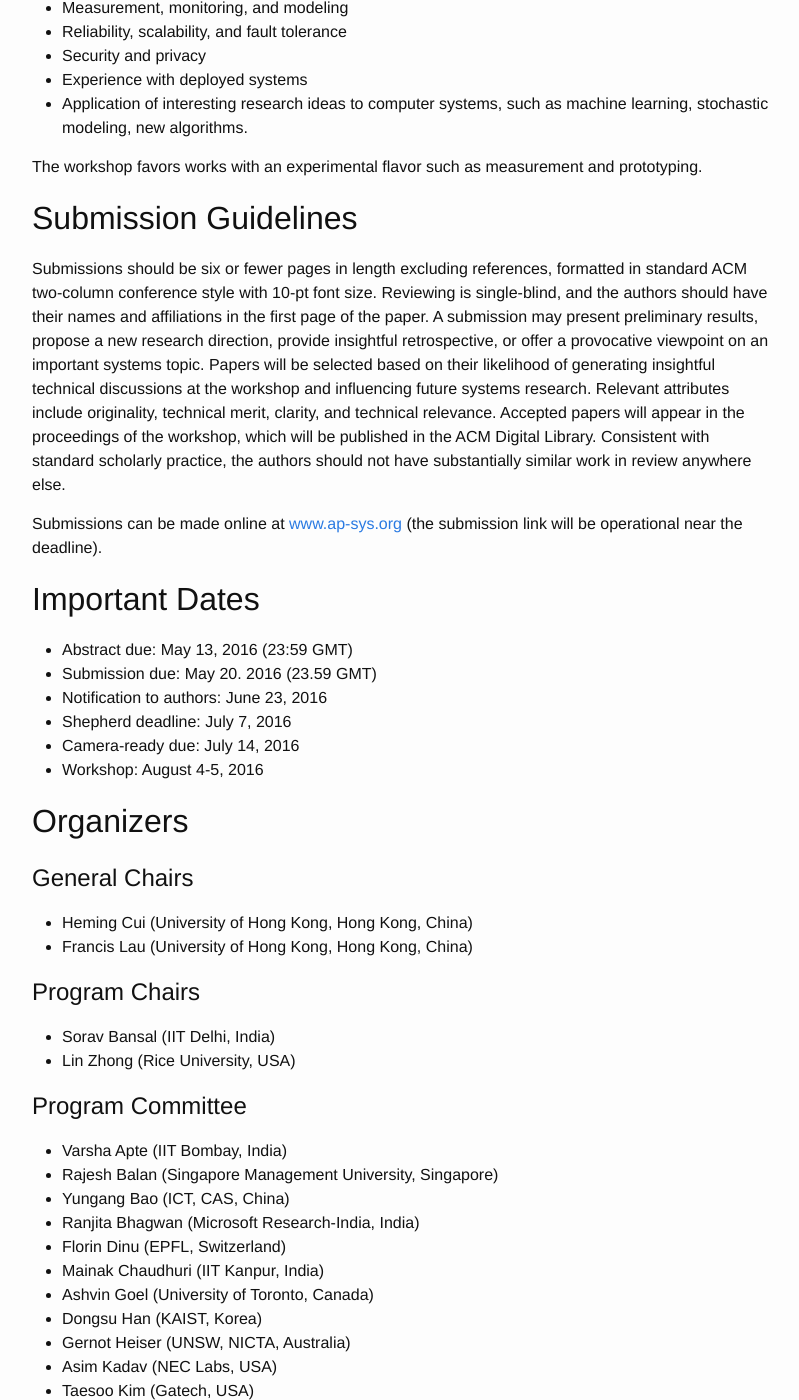
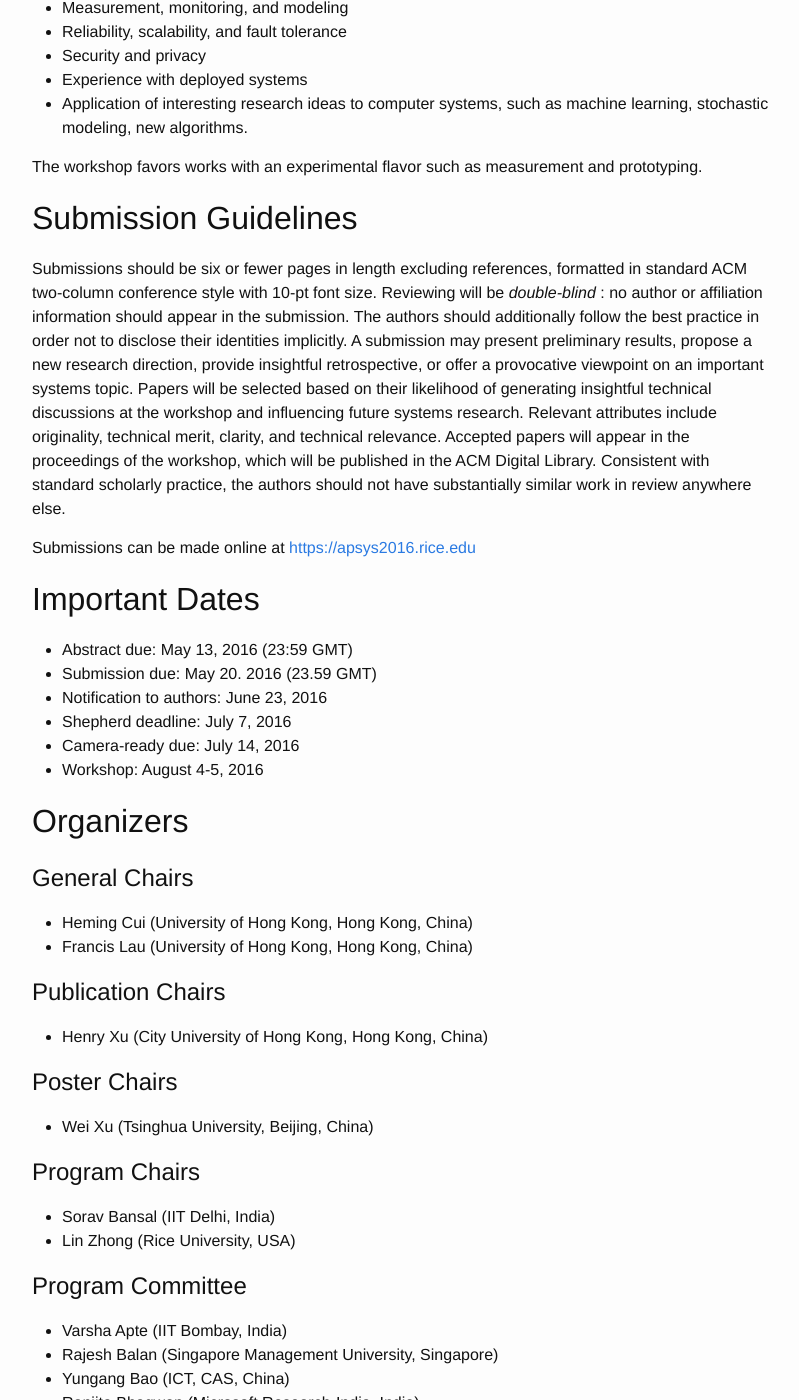
Before and after one commit to yining0417/apsys2016, a Jekyll site: the page build/call_for_papers.html, which Jekyll copies as it is, in a window 1280 px wide and 1400 px high, scrolled down 963 px. Shown: the whole window, without its empty margins (238-1037 px from the left). Built offline with Jekyll 4.4.1, drawn with Linux system fonts in a browser that asks for light colours.

Commit message:
apsys double blind

```diff
--- a/build/call_for_papers.html
+++ b/build/call_for_papers.html
@@ -73,9 +74,10 @@ Copy From: Takahiro, who is the author of APSys2015.
 <p>The workshop favors works with an experimental flavor such as measurement and prototyping.</p>
 
 <h1 id="submission-guidelines">Submission Guidelines</h1>
-<p>Submissions should be six or fewer pages in length excluding references, formatted in standard ACM two-column conference style with 10-pt font size. Reviewing is single-blind, and the authors should have their names and affiliations in the first page of the paper. A submission may present preliminary results, propose a new research direction, provide insightful retrospective, or offer a provocative viewpoint on an important systems topic. Papers will be selected based on their likelihood of generating insightful technical discussions at the workshop and influencing future systems research. Relevant attributes include originality, technical merit, clarity, and technical relevance. Accepted papers will appear in the proceedings of the workshop, which will be published in the ACM Digital Library. Consistent with standard scholarly practice, the authors should not have substantially similar work in review anywhere else.</p>
 
-<p>Submissions can be made online at <a href="www.ap-sys.org">www.ap-sys.org</a> (the submission link will be operational near the deadline).</p>
+<p>Submissions should be six or fewer pages in length excluding references, formatted in standard ACM two-column conference style with 10-pt font size. Reviewing will be <em>double-blind</em> : no author or affiliation information should appear in the submission. The authors should additionally follow the best practice in order not to disclose their identities implicitly. A submission may present preliminary results, propose a new research direction, provide insightful retrospective, or offer a provocative viewpoint on an important systems topic. Papers will be selected based on their likelihood of generating insightful technical discussions at the workshop and influencing future systems research. Relevant attributes include originality, technical merit, clarity, and technical relevance. Accepted papers will appear in the proceedings of the workshop, which will be published in the ACM Digital Library. Consistent with standard scholarly practice, the authors should not have substantially similar work in review anywhere else.</p>
+
+<p>Submissions can be made online at <a href="https://apsys2016.rice.edu">https://apsys2016.rice.edu</a></p>
 
 <h1 id="important-dates">Important Dates</h1>
 
@@ -95,6 +97,18 @@ Copy From: Takahiro, who is the author of APSys2015.
 <ul>
   <li>Heming Cui (University of Hong Kong, Hong Kong, China)</li>
   <li>Francis Lau (University of Hong Kong, Hong Kong, China)</li>
+</ul>
+
+<h2 id="publication-chairs">Publication Chairs</h2>
+
+<ul>
+  <li>Henry Xu (City University of Hong Kong, Hong Kong, China)</li>
+</ul>
+
+<h2 id="poster-chairs">Poster Chairs</h2>
+
+<ul>
+  <li>Wei Xu (Tsinghua University, Beijing, China)</li>
 </ul>
 
 <h2 id="program-chairs">Program Chairs</h2>
```
Also changed, not shown: other parts of build/call_for_papers.html (+1 -0 lines), call_for_papers.md (+12 -2 lines), build/feed.xml, 4 other files.
